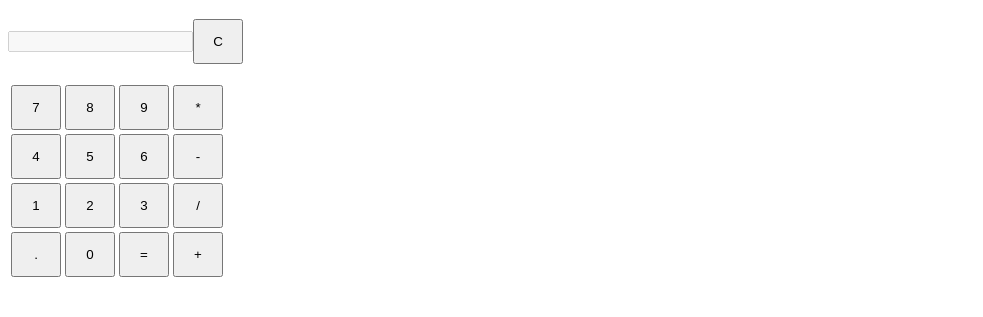
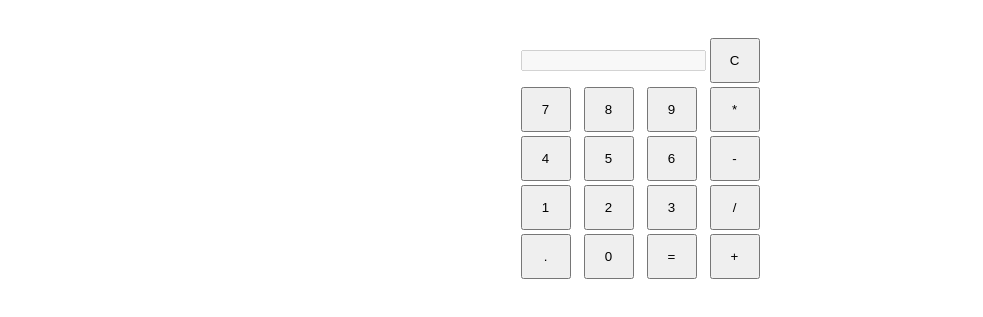
Before and after one commit to ariqzuhdi/basic-calculator, a plain HTML site: page index.html in a window 1280 px wide. Shown: the part 61-378 px from the top of the page, without its empty margins (0-983 px from the left). Drawn offline with Linux system fonts and the light colour scheme.

Commit message:
add colspan

```diff
--- a/index.html
+++ b/index.html
@@ -10,12 +10,12 @@
         <script src="script.js"></script>
         <table class="calculator">
             <tr class="result-row">
-                <!-- <td> -->
+                <td colspan="3">
                     <input disabled id="result">
-                <!-- </td> -->
-                <!-- <td> -->
+                </td>
+                <td>
                     <input value="C" type="button" class="button" onclick="clearscreen()">
-                <!-- </td> -->
+                </td>
             </tr>
 
             <tr class="3-row">
--- a/style.css
+++ b/style.css
@@ -1,5 +1,5 @@
 .calculator {
-    /* margin: auto; */
+    margin: auto;
     padding-top: 1em;
 }
 
```
